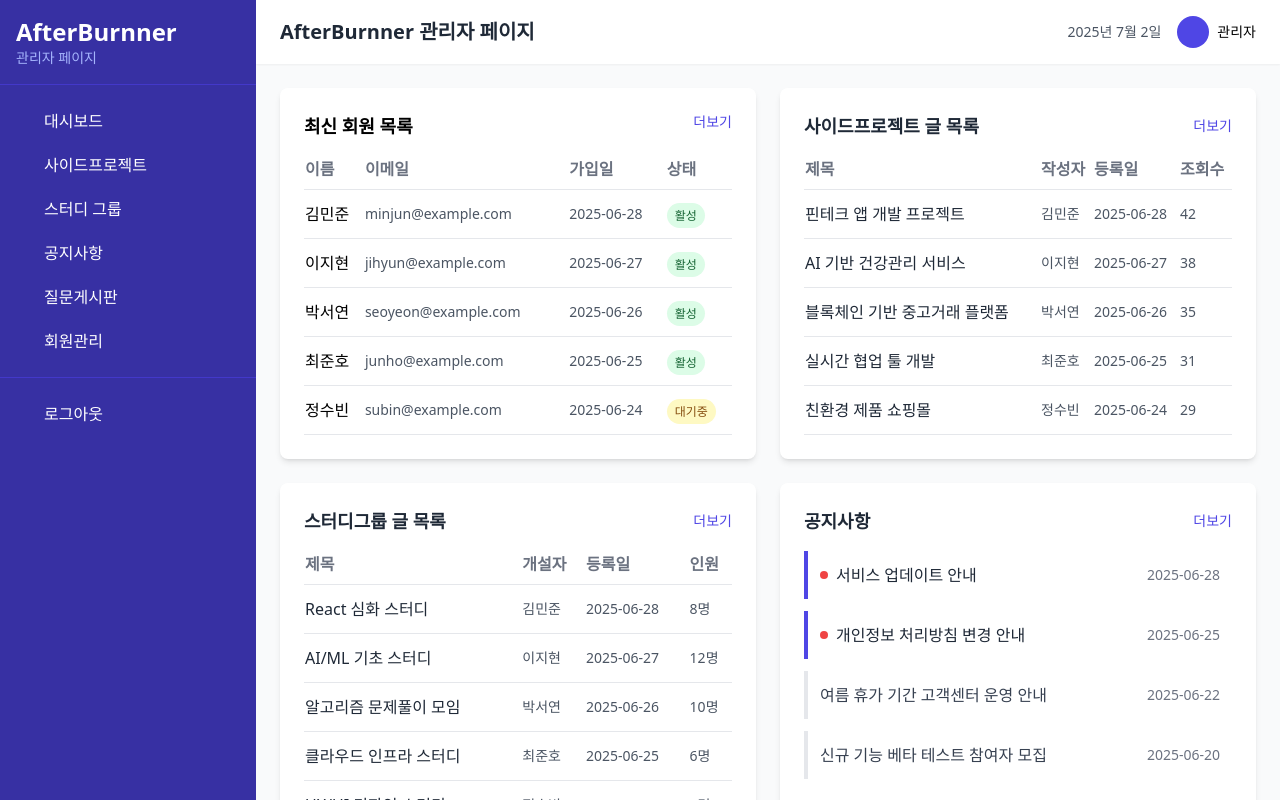
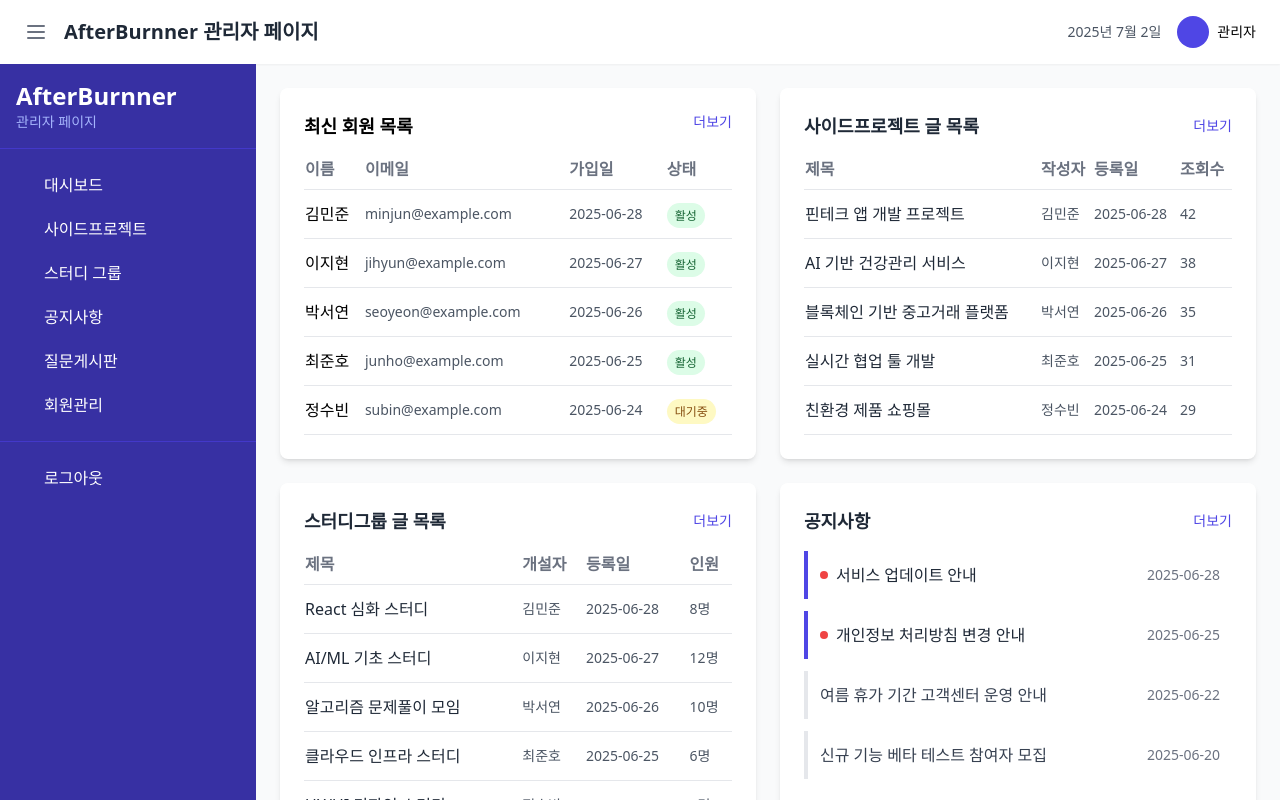
Before and after one commit to Afterburner2024/Afterburner-admin, a React (Vite) app: page /login in a window 1280 px wide. Both pictures are taken after a click on the button "Google로 로그인". Built offline with nearby package versions, Linux system fonts and the light colour scheme.

Commit message:
레이아웃 조절

```diff
--- a/src/components/Header.tsx
+++ b/src/components/Header.tsx
@@ -2,14 +2,39 @@ import React from "react";
 import { formatDate } from "../utils/formatDate";
 import { Link } from "react-router-dom";
 
-export const Header: React.FC = () => {
+interface HeaderProps {
+  onToggleSidebar: () => void;
+}
+
+export const Header: React.FC<HeaderProps> = ({ onToggleSidebar }) => {
   return (
     <header className="sticky top-0 z-10 px-6 py-4 bg-white shadow-sm flex justify-between items-center">
-      <h1 className="text-xl font-semibold text-gray-800">
-        <Link to="/" className="hover:text-indigo-600">
-          AfterBurnner 관리자 페이지
-        </Link>
+      <div className="flex items-center">
+        <button
+          onClick={onToggleSidebar}
+          className="text-gray-500 focus:outline-none focus:text-gray-700"
+        >
+          <svg
+            className="w-6 h-6"
+            fill="none"
+            stroke="currentColor"
+            viewBox="0 0 24 24"
+            xmlns="http://www.w3.org/2000/svg"
+          >
+            <path
+              strokeLinecap="round"
+              strokeLinejoin="round"
+              strokeWidth="2"
+              d="M4 6h16M4 12h16M4 18h16"
+            ></path>
+          </svg>
+        </button>
+        <h1 className="text-xl font-semibold text-gray-800 ml-4">
+          <Link to="/" className="hover:text-indigo-600">
+            AfterBurnner 관리자 페이지
+          </Link>
         </h1>
+      </div>
       <div className="flex items-center space-x-4">
         <span className="text-sm text-gray-600">{formatDate(new Date())}</span>
         <div className="flex items-center space-x-2">
--- a/src/components/Sidebar.tsx
+++ b/src/components/Sidebar.tsx
@@ -9,9 +9,12 @@ interface Props {
 
 export const Sidebar: React.FC<Props> = ({ isOpen, onClose, onLogout }) => (
   <>
-    <div
-      className={`fixed inset-y-0 left-0 w-64 bg-indigo-800 text-white transform
-        ${isOpen ? "translate-x-0" : "-translate-x-full"} transition`}
+    <aside
+      className={`
+        bg-indigo-800 text-white w-64 flex-shrink-0 transition-all duration-300
+        fixed inset-y-0 left-0 z-30 transform md:relative md:translate-x-0
+        ${isOpen ? 'translate-x-0' : '-translate-x-full md:-ml-64'}
+      `}
     >
       <div className="p-4 border-b border-indigo-700">
         <h2 className="text-2xl font-bold">AfterBurnner</h2>
@@ -45,13 +48,14 @@ export const Sidebar: React.FC<Props> = ({ isOpen, onClose, onLogout }) => (
           <span>로그아웃</span>
         </button>
       </div>
-    </div>
-    {/* 모바일에서 닫기 버튼 */}
-    <button
-      onClick={onClose}
-      className="fixed top-4 left-4 p-2 bg-white rounded-md md:hidden"
-    >
-      <i className={`fas ${isOpen ? "fa-times" : "fa-bars"}`}></i>
-    </button>
+    </aside>
+
+    {/* Mobile overlay */}
+    {isOpen && (
+      <div
+        className="fixed inset-0 z-20 bg-black opacity-50 md:hidden"
+        onClick={onClose}
+      ></div>
+    )}
   </>
 );
--- a/src/layouts/AdminLayout.tsx
+++ b/src/layouts/AdminLayout.tsx
@@ -9,19 +9,15 @@ const AdminLayout: React.FC = () => {
   const { logout } = useAuth();
   const [isSidebarOpen, toggleSidebar] = useToggle(true);
   return (
-    <div className="flex h-screen bg-gray-50">
-      <Sidebar
-        isOpen={isSidebarOpen}
-        onClose={toggleSidebar}
-        onLogout={logout}
-      />
-      <div
-        className={`flex-1 flex flex-col overflow-hidden transition-all ${
-          isSidebarOpen ? "md:ml-64" : "md:ml-0"
-        }`}
-      >
-        <Header />
-        <main className="p-6 overflow-auto">
+    <div className="flex flex-col h-screen bg-gray-50">
+      <Header onToggleSidebar={toggleSidebar} />
+      <div className="flex flex-1 overflow-hidden">
+        <Sidebar
+          isOpen={isSidebarOpen}
+          onClose={toggleSidebar}
+          onLogout={logout}
+        />
+        <main className="flex-1 p-6 overflow-auto">
           <Outlet />
         </main>
       </div>
```
